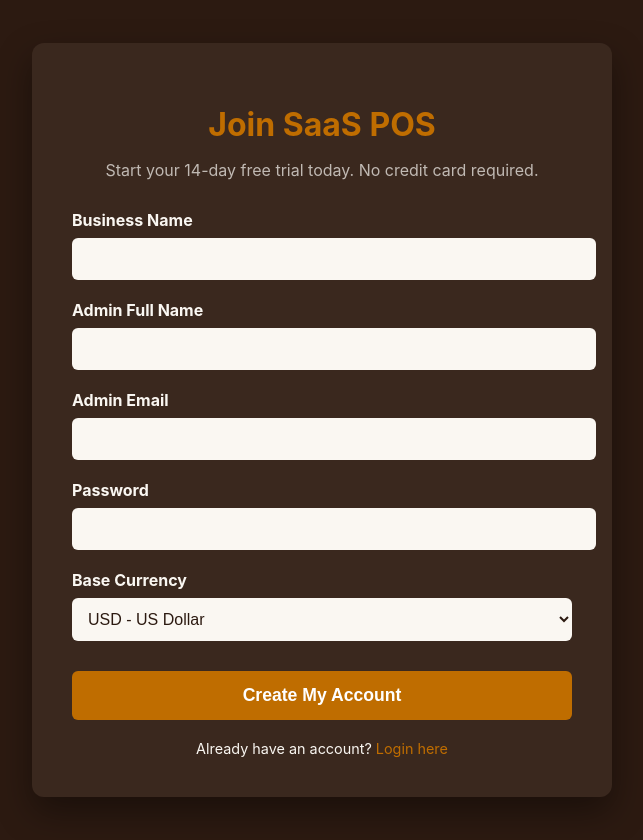
After one commit to Kay-John/jk_auto_saas_pos, a Django app: page /signup/ in a window 1280 px wide. The commit adds this page. Shown: the whole page, without its empty margins (318-961 px from the left). Run offline with Django 5.2, Linux system fonts and the light colour scheme.

Commit message:
Implement Tenant Onboarding Wizard and Inventory Search Filters
- Added Tenant Onboarding flow with atomic provisioning of Tenant, Branch, and Admin User
- Implemented 14-day trial logic and welcome notifications
- Added global search and branch filtering to the Inventory Dashboard
- Fixed CSS variable inconsistencies in Login, Signup, and 403 templates
- Enhanced multi-tenant isolation and IDOR protection across operational views

Co-authored-by: Kay-John <164562567+Kay-John@users.noreply.github.com>

```diff
--- /dev/null
+++ b/core/forms.py
@@ -0,0 +1,25 @@
+from django import forms
+from .models import Tenant
+
+class TenantSignupForm(forms.Form):
+    CURRENCY_CHOICES = [
+        ('UGX', 'UGX - Ugandan Shilling'),
+        ('KES', 'KES - Kenyan Shilling'),
+        ('USD', 'USD - US Dollar'),
+        ('EUR', 'EUR - Euro'),
+        ('GBP', 'GBP - British Pound'),
+    ]
+
+    business_name = forms.CharField(max_length=255, label="Business Name")
+    admin_full_name = forms.CharField(max_length=255, label="Admin Full Name")
+    email = forms.EmailField(label="Admin Email")
+    password = forms.CharField(widget=forms.PasswordInput, label="Password")
+    currency = forms.ChoiceField(choices=CURRENCY_CHOICES, initial='USD', label="Base Currency")
+
+    def clean_email(self):
+        email = self.cleaned_data.get('email')
+        from django.contrib.auth import get_user_model
+        User = get_user_model()
+        if User.objects.filter(email=email).exists():
+            raise forms.ValidationError("A user with this email already exists.")
+        return email
--- a/core/models.py
+++ b/core/models.py
@@ -4,6 +4,9 @@ from django.contrib.auth.models import AbstractUser
 
 class Tenant(models.Model):
     name = models.CharField(max_length=255)
+    currency = models.CharField(max_length=10, default='USD')
+    subscription_status = models.CharField(max_length=20, default='trial')
+    trial_ends_at = models.DateTimeField(null=True, blank=True)
     created_at = models.DateTimeField(auto_now_add=True)
 
     def __str__(self):
--- a/core/templates/core/403.html
+++ b/core/templates/core/403.html
@@ -13,7 +13,7 @@
             justify-content: center;
             height: 100vh;
             margin: 0;
-            background-color: var(--bg-main);
+            background-color: var(--bg-primary);
             color: var(--text-main);
             text-align: center;
         }
--- a/core/templates/core/login.html
+++ b/core/templates/core/login.html
@@ -13,7 +13,7 @@
             justify-content: center;
             height: 100vh;
             margin: 0;
-            background-color: var(--bg-main);
+            background-color: var(--bg-primary);
         }
         .login-card {
             background-color: var(--card-surface);
--- /dev/null
+++ b/core/templates/core/signup.html
@@ -0,0 +1,147 @@
+{% load static %}
+<!DOCTYPE html>
+<html lang="en" data-theme="dark">
+<head>
+    <meta charset="UTF-8">
+    <meta name="viewport" content="width=device-width, initial-scale=1.0">
+    <title>Get Started | SaaS POS</title>
+    <link rel="stylesheet" href="{% static 'core/css/style.css' %}">
+    <style>
+        body {
+            background-color: var(--bg-primary);
+            color: var(--text-main);
+            display: flex;
+            align-items: center;
+            justify-content: center;
+            min-height: 100vh;
+            margin: 0;
+            padding: 20px;
+        }
+        .signup-container {
+            background-color: var(--card-surface);
+            padding: 40px;
+            border-radius: 12px;
+            box-shadow: 0 15px 35px rgba(0,0,0,0.4);
+            width: 100%;
+            max-width: 500px;
+        }
+        .signup-container h1 {
+            color: var(--accent-primary);
+            text-align: center;
+            margin-bottom: 10px;
+        }
+        .signup-container p.subtitle {
+            text-align: center;
+            color: rgba(250, 247, 242, 0.7);
+            margin-bottom: 30px;
+        }
+        .form-group {
+            margin-bottom: 20px;
+        }
+        .form-group label {
+            display: block;
+            margin-bottom: 8px;
+            font-weight: bold;
+        }
+        .form-group input, .form-group select {
+            width: 100%;
+            padding: 12px;
+            border-radius: 6px;
+            border: none;
+            background-color: var(--input-bg);
+            color: #2C1A11;
+            font-size: 1rem;
+        }
+        .btn-signup {
+            width: 100%;
+            padding: 14px;
+            background-color: var(--accent-primary);
+            color: white;
+            border: none;
+            border-radius: 6px;
+            font-size: 1.1rem;
+            font-weight: bold;
+            cursor: pointer;
+            margin-top: 10px;
+            transition: transform 0.2s;
+        }
+        .btn-signup:hover {
+            transform: translateY(-2px);
+            opacity: 0.9;
+        }
+        .error-list {
+            background-color: rgba(132, 36, 0, 0.1);
+            border: 1px solid var(--modifier-secondary);
+            padding: 10px;
+            border-radius: 6px;
+            margin-bottom: 20px;
+            list-style: none;
+            color: var(--modifier-secondary);
+            font-size: 0.9rem;
+        }
+        .login-link {
+            text-align: center;
+            margin-top: 20px;
+            font-size: 0.9rem;
+        }
+        .login-link a {
+            color: var(--accent-primary);
+            text-decoration: none;
+        }
+    </style>
+</head>
+<body>
+    <div class="signup-container">
+        <h1>Join SaaS POS</h1>
+        <p class="subtitle">Start your 14-day free trial today. No credit card required.</p>
+
+        <form method="POST">
+            {% csrf_token %}
+
+            {% if form.errors %}
+            <ul class="error-list">
+                {% for field in form %}
+                    {% for error in field.errors %}
+                        <li>{{ field.label }}: {{ error }}</li>
+                    {% endfor %}
+                {% endfor %}
+                {% for error in form.non_field_errors %}
+                    <li>{{ error }}</li>
+                {% endfor %}
+            </ul>
+            {% endif %}
+
+            <div class="form-group">
+                <label>{{ form.business_name.label }}</label>
+                {{ form.business_name }}
+            </div>
+
+            <div class="form-group">
+                <label>{{ form.admin_full_name.label }}</label>
+                {{ form.admin_full_name }}
+            </div>
+
+            <div class="form-group">
+                <label>{{ form.email.label }}</label>
+                {{ form.email }}
+            </div>
+
+            <div class="form-group">
+                <label>{{ form.password.label }}</label>
+                {{ form.password }}
+            </div>
+
+            <div class="form-group">
+                <label>{{ form.currency.label }}</label>
+                {{ form.currency }}
+            </div>
+
+            <button type="submit" class="btn-signup">Create My Account</button>
+        </form>
+
+        <div class="login-link">
+            Already have an account? <a href="{% url 'login' %}">Login here</a>
+        </div>
+    </div>
+</body>
+</html>
--- a/core/urls.py
+++ b/core/urls.py
@@ -2,6 +2,7 @@ from django.urls import path
 from . import views
 
 urlpatterns = [
+    path('signup/', views.signup_view, name='signup'),
     path('login/', views.login_view, name='login'),
     path('logout/', views.logout_view, name='logout'),
     path('', views.register_screen, name='register_screen'),
--- a/core/views.py
+++ b/core/views.py
@@ -1,13 +1,69 @@
 import json
+from datetime import timedelta
+from django.utils import timezone
+from django.db.models import Q
 from django.shortcuts import render, redirect
 from django.http import JsonResponse
 from django.db import transaction
+from django.contrib import messages
 from django.core.paginator import Paginator
 from django.contrib.auth import authenticate, login, logout
 from django.contrib.auth.decorators import login_required
 from .decorators import role_required
 from decimal import Decimal
-from .models import Product, ProductUnit, Branch, BranchStock, Supplier, StockTransaction, Sale, SaleItem, Tenant
+from .models import Product, ProductUnit, Branch, BranchStock, Supplier, StockTransaction, Sale, SaleItem, Tenant, UserProfile
+from .forms import TenantSignupForm
+
+def signup_view(request):
+    if request.user.is_authenticated:
+        return redirect_user_by_role(request.user)
+
+    if request.method == 'POST':
+        form = TenantSignupForm(request.POST)
+        if form.is_valid():
+            try:
+                with transaction.atomic():
+                    # 1. Create Tenant
+                    tenant = Tenant.objects.create(
+                        name=form.cleaned_data['business_name'],
+                        currency=form.cleaned_data['currency'],
+                        subscription_status='trial',
+                        trial_ends_at=timezone.now() + timedelta(days=14)
+                    )
+
+                    # 2. Create Default Branch
+                    branch = Branch.objects.create(
+                        tenant=tenant,
+                        name=f"{tenant.name} Head Office"
+                    )
+
+                    # 3. Create Admin User
+                    # Splitting full name into first/last for AbstractUser compatibility
+                    full_name = form.cleaned_data['admin_full_name']
+                    name_parts = full_name.split(' ', 1)
+                    first_name = name_parts[0]
+                    last_name = name_parts[1] if len(name_parts) > 1 else ""
+
+                    user = UserProfile.objects.create_user(
+                        username=form.cleaned_data['email'], # Using email as username
+                        email=form.cleaned_data['email'],
+                        password=form.cleaned_data['password'],
+                        first_name=first_name,
+                        last_name=last_name,
+                        role='TENANT_ADMIN',
+                        tenant=tenant,
+                        branch=branch
+                    )
+
+                    login(request, user)
+                    messages.success(request, "Welcome to your SaaS POS! Your 14-day free trial has begun. Let's start by adding your first product or supplier.")
+                    return redirect('inventory_dashboard')
+            except Exception as e:
+                form.add_error(None, f"An error occurred during provisioning: {str(e)}")
+    else:
+        form = TenantSignupForm()
+
+    return render(request, 'core/signup.html', {'form': form})
 
 def login_view(request):
     if request.user.is_authenticated:
@@ -68,6 +124,14 @@ def inventory_dashboard(request):
         branches = Branch.objects.filter(id=user.branch_id)
         all_products_qs = Product.objects.filter(tenant=user.tenant).prefetch_related('units', 'branch_stocks')
         suppliers = Supplier.objects.filter(tenant=user.tenant)
+
+    # Apply Global Search Filters
+    q = request.GET.get('q')
+    category = request.GET.get('category')
+    if q:
+        all_products_qs = all_products_qs.filter(Q(name__icontains=q) | Q(barcode__icontains=q))
+    if category:
+        all_products_qs = all_products_qs.filter(category__icontains=category)
 
     # Pagination for Product Catalog
     paginator = Paginator(all_products_qs, 10) # 10 products per page
```
Also changed, not shown: core/templates/core/inventory.html (+38 -0 lines), core/migrations/0003_tenant_currency_tenant_subscription_status_and_more.py (added).
